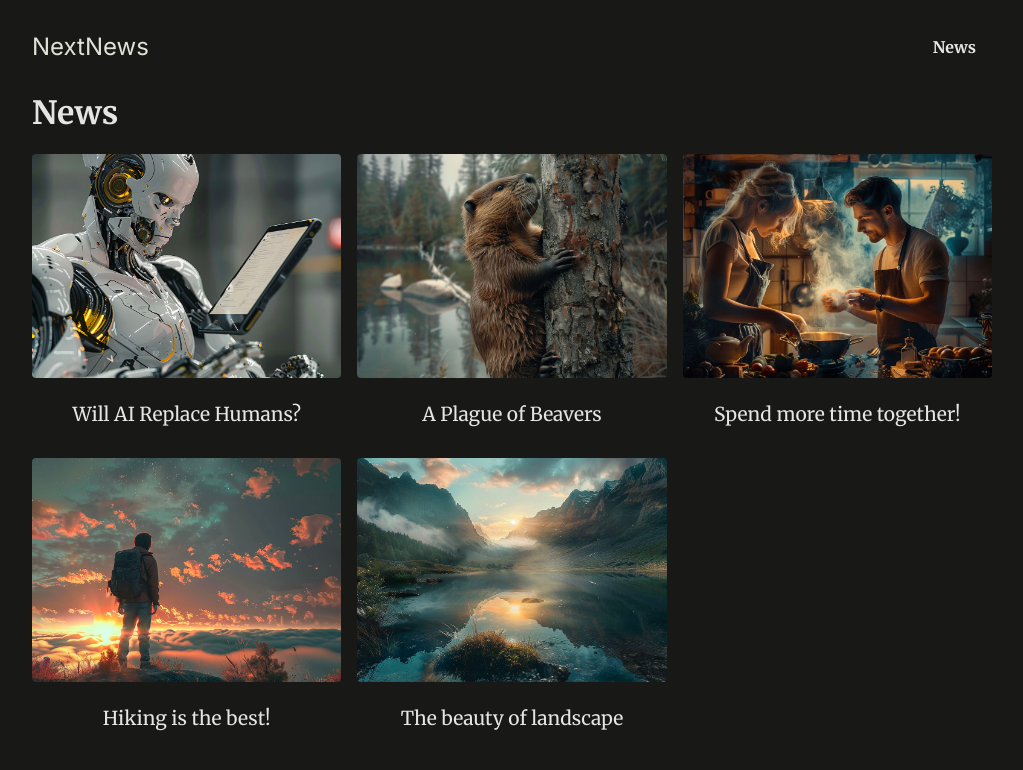
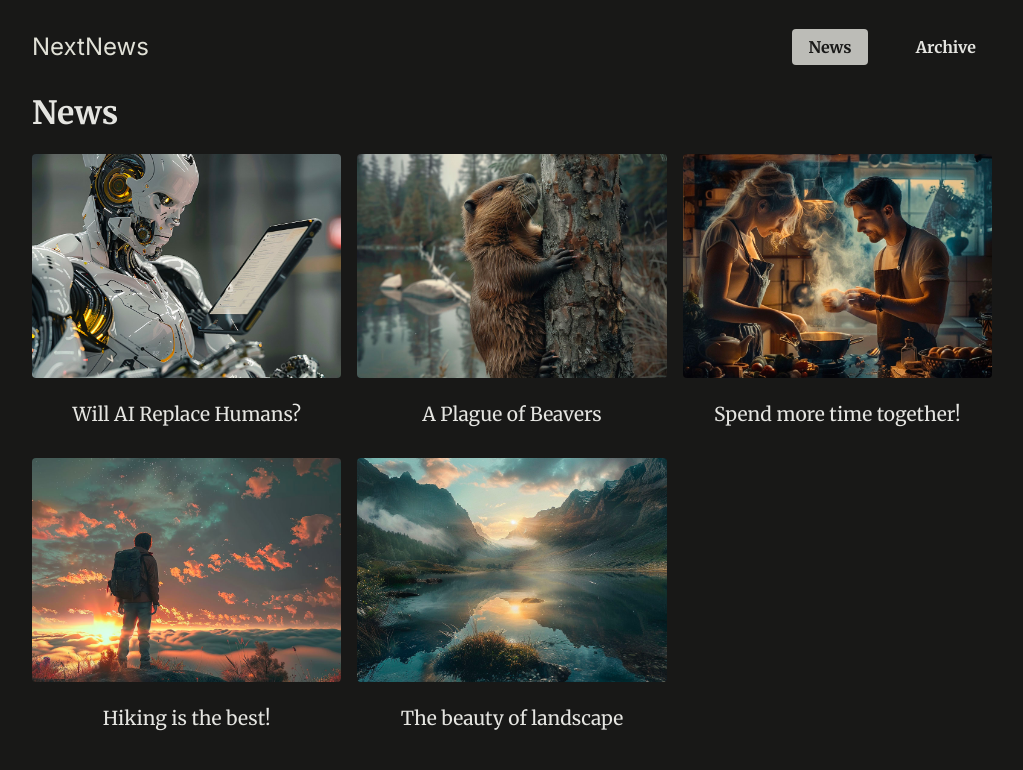
Before and after one commit to lars-lmkns/news-site_nextjs_demo, a Next.js app: page /news in a window 1280 px wide. Shown: the top 770 px of the page, without its empty margins (128-1151 px from the left). Built offline with nearby package versions, Linux system fonts and the light colour scheme.

Commit message:
Active nav links

```diff
--- a/components/main-header/main-header.js
+++ b/components/main-header/main-header.js
@@ -1,4 +1,5 @@
-import Link from 'next/link';
+import NavLink from "../nav-link/nav-link";
+import Link from "next/link";
 
 export default function MainHeader() {
   return (
@@ -9,7 +10,10 @@ export default function MainHeader() {
       <nav>
         <ul>
           <li>
-            <Link href="/news">News</Link>
+            <NavLink href="/news">News</NavLink>
+          </li>
+          <li>
+            <NavLink href="/archive">Archive</NavLink>
           </li>
         </ul>
       </nav>
--- /dev/null
+++ b/components/nav-link/nav-link.js
@@ -0,0 +1,13 @@
+"use client";
+import Link from "next/link";
+import { usePathname } from "next/navigation";
+
+export default function NavLink({ href, children }) {
+  const pathname = usePathname();
+
+  return (
+    <Link className={pathname.includes(href) ? "active" : undefined} href={href}>
+      {children}
+    </Link>
+  );
+}
```
Also changed, not shown: app/archive/@archive/[[...filter]]/error.js (added, +10 -0 lines), app/archive/@archive/[[...filter]]/page.js (+8 -0 lines).
